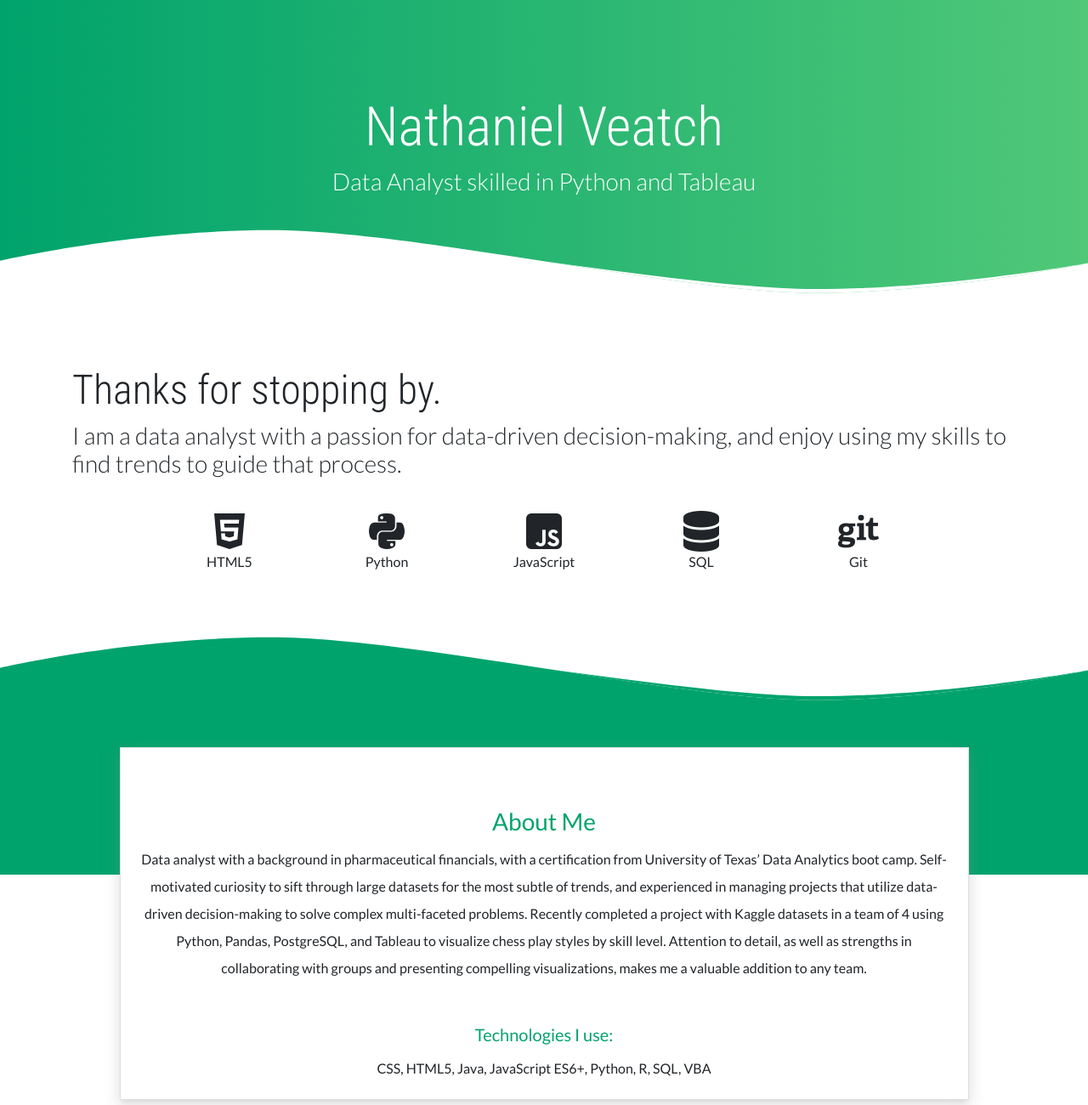
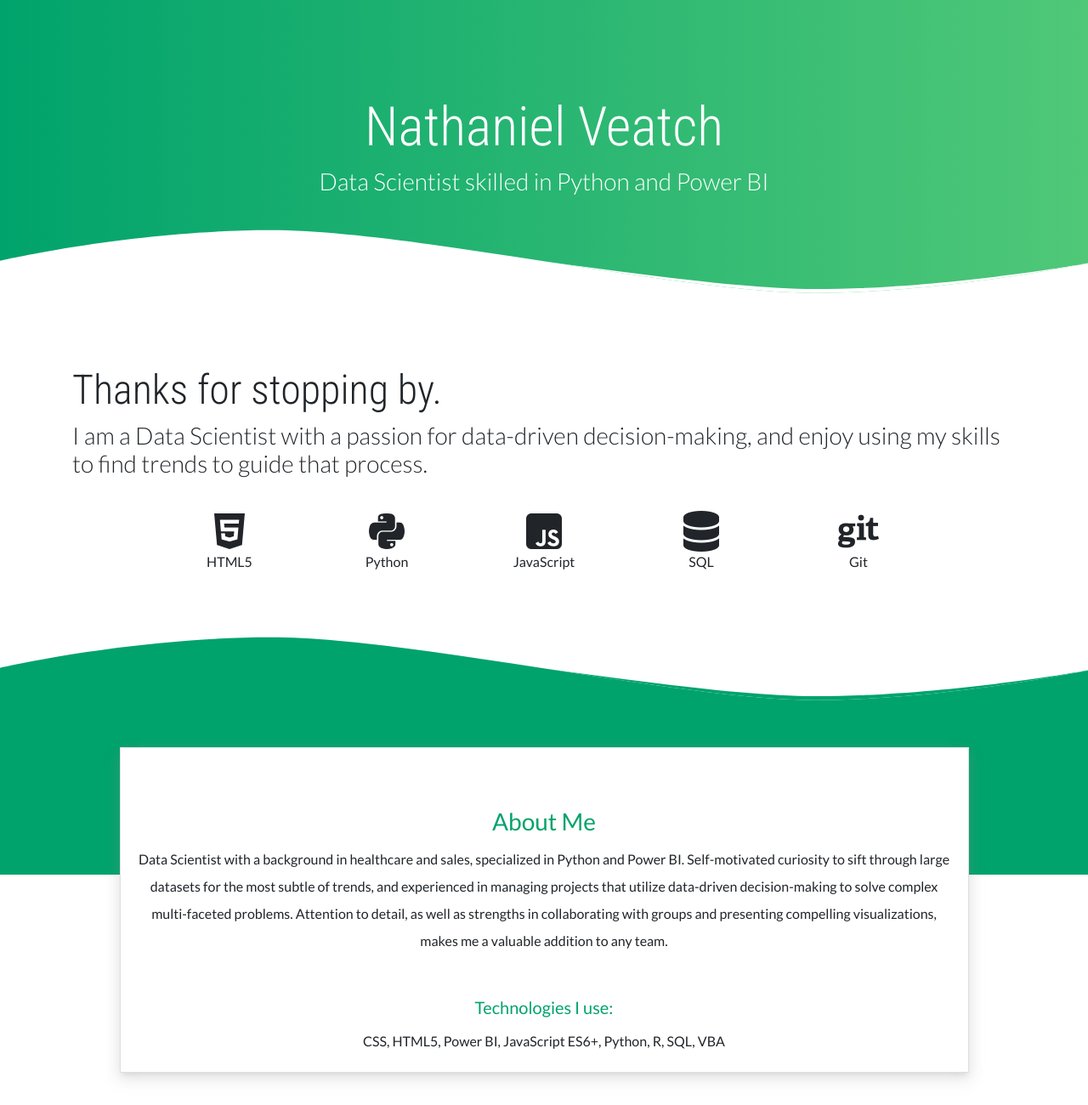
Before and after one commit to Nveatch/portfolio, a plain HTML site: page index.html in a window 1280 px wide. Shown: the top 1300 px of the page at 85% size. Drawn offline with nearby package versions, Linux system fonts and the light colour scheme.

Commit message:
Update index.html

```diff
--- a/index.html
+++ b/index.html
@@ -27,7 +27,7 @@
         <div class="wave">
             <div class="container header-container">
                 <h1 class="name">Nathaniel Veatch</h1>
-                <h3 class="subtitle text-center">Data Analyst skilled in Python and Tableau</h3>
+                <h3 class="subtitle text-center">Data Scientist skilled in Python and Power BI</h3>
             </div>
         </div>
         <div class="wave-svg">
@@ -43,7 +43,7 @@
     <section class="container">
         <h1 class="title">Thanks for stopping by.
         </h1>
-        <h3 class="subtitle">I am a data analyst with a passion for data-driven decision-making, and enjoy using my skills to find trends to guide that process. </h3>
+        <h3 class="subtitle">I am a Data Scientist with a passion for data-driven decision-making, and enjoy using my skills to find trends to guide that process. </h3>
     </section>
 
 
@@ -106,16 +106,12 @@
                 <span class="card-icon">
                 </span>
                 <h3 class="card-title">About Me</h3>
-                <p class="card-text">Data analyst with a background in pharmaceutical financials, with a certification from University of Texas’ Data Analytics boot camp.
-                    Self-motivated curiosity to sift through large datasets for the most subtle of trends, and experienced in managing projects that utilize data-driven
-                    decision-making to solve complex multi-faceted problems. Recently completed a project with Kaggle datasets in a team of 4 using Python, Pandas, PostgreSQL,
-                    and Tableau to visualize chess play styles by skill level. Attention to detail, as well as strengths in collaborating with groups and presenting compelling
-                    visualizations, makes me a valuable addition to any team.  </p>
+                <p class="card-text">Data Scientist with a background in healthcare and sales, specialized in Python and Power BI. Self-motivated curiosity to sift through large datasets for the most subtle of trends, and experienced in managing projects that utilize data-driven decision-making to solve complex multi-faceted problems. Attention to detail, as well as strengths in collaborating with groups and presenting compelling visualizations, makes me a valuable addition to any team. </p>
                 <h5 class="card-title">
                     Technologies I use:
                 </h5>
                 <p class="card-text">
-                    CSS, HTML5, Java, JavaScript ES6+, Python, R, SQL, VBA
+                    CSS, HTML5, Power BI, JavaScript ES6+, Python, R, SQL, VBA
                 </p>
             </div>
         </div>
@@ -257,6 +253,12 @@
     <!-- EDUCATION -->
     <section class="container education-container">
         <h1 class="title">Education </h1>
+
+        <article class="education-item">
+            <h3 class="subtitle">DataCamp</h3>
+            <h6 class="subtitle">Online</h6>
+            <h4 class="text-muted"><a href="https://techbootcamps.utexas.edu/data/">Data Scientist Professional Certification</a> | Dec 2023 - Jun 2024</h4>
+        </article>
         <article class="education-item">
             <h3 class="subtitle">University of Texas</h3>
             <h6 class="subtitle">Austin, TX</h6>
@@ -269,9 +271,6 @@
             <h4 class="text-muted"><a href="https://biology.utdallas.edu/">B.S. Biology</a> | Aug 2014 - Dec 2016</h4>
         </article>
         <hr />
-
-
-
     </section>
 
     <!-- AVAILABLE FOR WORK -->
```
